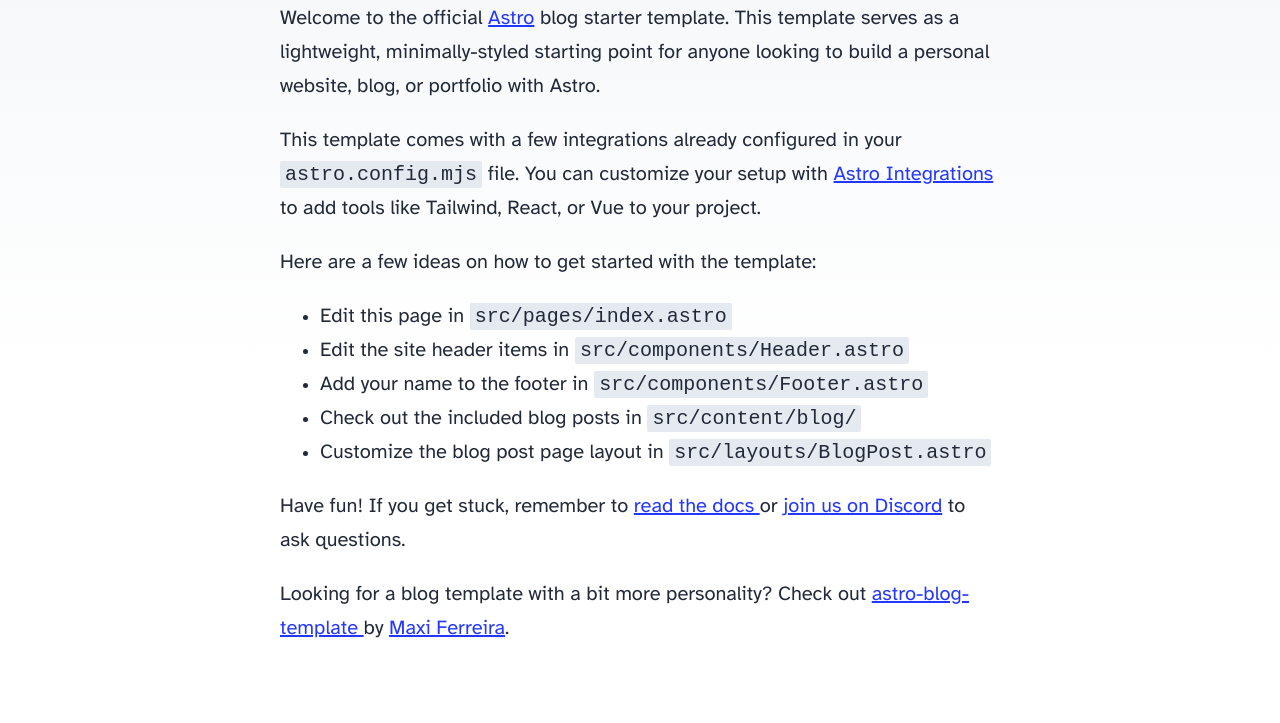
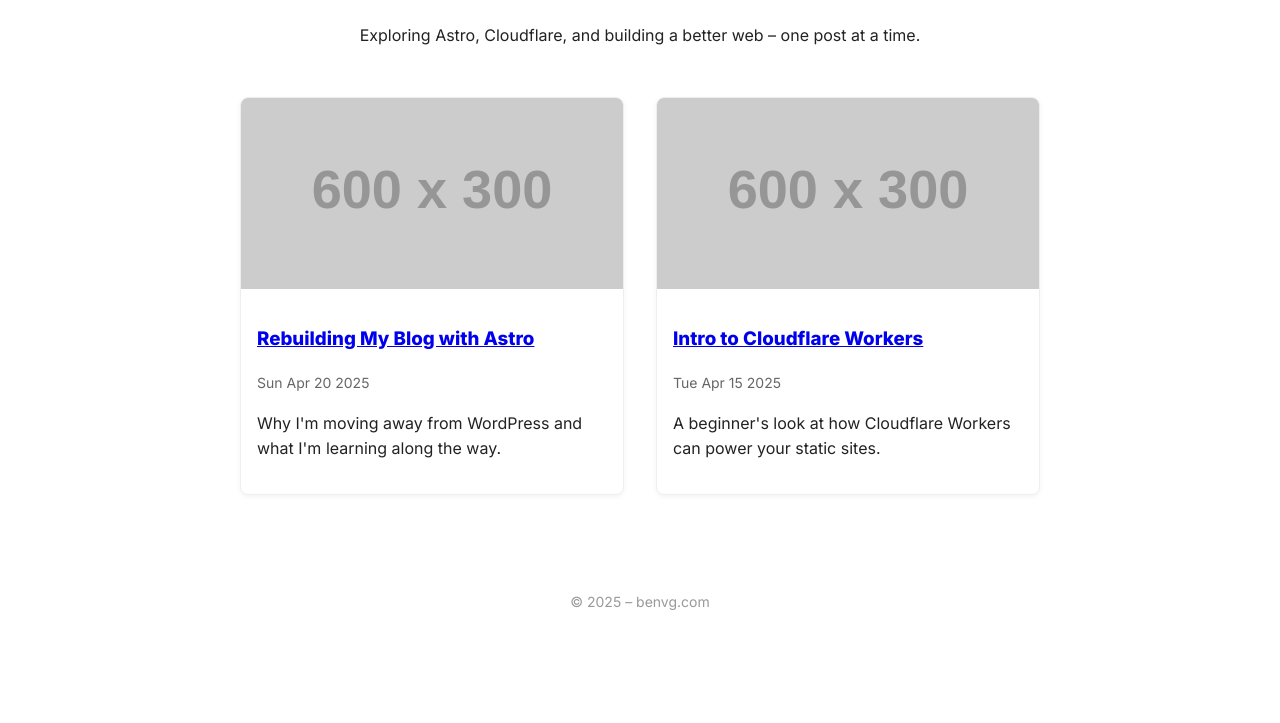
Before and after one commit to bvanglabbeek/benvg-blog, an Astro site: page / in a window 1280 px wide. Shown: the part 229-952 px from the top of the page. After the commit the page ends 858 px from the top, so only its background shows below. Built offline with nearby package versions, Linux system fonts and the light colour scheme; Astro itself is replaced by a stand-in of ours; placeholder pictures from the web are drawn by us.

Commit message:
new index and layout

```diff
--- /dev/null
+++ b/src/layouts/Layout.astro
@@ -0,0 +1,76 @@
+---
+const { title = "My Blog" } = Astro.props;
+---
+
+<html lang="en">
+  <head>
+    <meta charset="UTF-8" />
+    <meta name="viewport" content="width=device-width, initial-scale=1.0" />
+    <title>{title}</title>
+
+    <!-- Google Fonts -->
+    <link rel="preconnect" href="https://fonts.googleapis.com" />
+    <link rel="preconnect" href="https://fonts.gstatic.com" crossorigin />
+    <link
+      href="https://fonts.googleapis.com/css2?family=Inter:wght@400;600;800&display=swap"
+      rel="stylesheet"
+    />
+
+    <style>
+      :root {
+        --font-body: 'Inter', sans-serif;
+        --color-bg: #ffffff;
+        --color-text: #222;
+        --color-accent: #3b82f6;
+        --max-width: 800px;
+      }
+
+      body {
+        margin: 0;
+        font-family: var(--font-body);
+        background: var(--color-bg);
+        color: var(--color-text);
+        line-height: 1.6;
+        padding: 1rem;
+      }
+
+      a {
+        color: var(--color-accent);
+        text-decoration: none;
+      }
+
+      a:hover {
+        text-decoration: underline;
+      }
+
+      header {
+        text-align: center;
+        padding: 2rem 1rem;
+      }
+
+      main {
+        max-width: var(--max-width);
+        margin: 0 auto;
+        padding-bottom: 4rem;
+      }
+
+      footer {
+        text-align: center;
+        font-size: 0.875rem;
+        color: #999;
+        margin-top: 2rem;
+      }
+    </style>
+  </head>
+  <body>
+    <header>
+      <h1>{title}</h1>
+    </header>
+    <main>
+      <slot />
+    </main>
+    <footer>
+      &copy; {new Date().getFullYear()} – benvg.com
+    </footer>
+  </body>
+</html>
--- a/src/pages/index.astro
+++ b/src/pages/index.astro
@@ -1,50 +1,42 @@
 ---
-import BaseHead from '../components/BaseHead.astro';
-import Header from '../components/Header.astro';
-import Footer from '../components/Footer.astro';
-import { SITE_TITLE, SITE_DESCRIPTION } from '../consts';
+import Layout from '../layouts/Layout.astro'
+
+const posts = [
+  {
+    title: "Rebuilding My Blog with Astro",
+    excerpt: "Why I'm moving away from WordPress and what I'm learning along the way.",
+    slug: "/blog/rebuilding-my-blog",
+    date: "2025-04-20",
+    image: "https://via.placeholder.com/600x300?text=Astro+Blog"
+  },
+  {
+    title: "Intro to Cloudflare Workers",
+    excerpt: "A beginner's look at how Cloudflare Workers can power your static sites.",
+    slug: "/blog/cloudflare-workers",
+    date: "2025-04-15",
+    image: "https://via.placeholder.com/600x300?text=Cloudflare+Workers"
+  }
+];
 ---
 
-<!doctype html>
-<html lang="en">
-	<head>
-		<BaseHead title={SITE_TITLE} description={SITE_DESCRIPTION} />
-	</head>
-	<body>
-		<Header />
-		<main>
-			<h1>🧑‍🚀 Hello, Astronaut!</h1>
-			<p>
-				Welcome to the official <a href="https://astro.build/">Astro</a> blog starter template. This
-				template serves as a lightweight, minimally-styled starting point for anyone looking to build
-				a personal website, blog, or portfolio with Astro.
-			</p>
-			<p>
-				This template comes with a few integrations already configured in your
-				<code>astro.config.mjs</code> file. You can customize your setup with
-				<a href="https://astro.build/integrations">Astro Integrations</a> to add tools like Tailwind,
-				React, or Vue to your project.
-			</p>
-			<p>Here are a few ideas on how to get started with the template:</p>
-			<ul>
-				<li>Edit this page in <code>src/pages/index.astro</code></li>
-				<li>Edit the site header items in <code>src/components/Header.astro</code></li>
-				<li>Add your name to the footer in <code>src/components/Footer.astro</code></li>
-				<li>Check out the included blog posts in <code>src/content/blog/</code></li>
-				<li>Customize the blog post page layout in <code>src/layouts/BlogPost.astro</code></li>
-			</ul>
-			<p>
-				Have fun! If you get stuck, remember to <a href="https://docs.astro.build/"
-					>read the docs
-				</a> or <a href="https://astro.build/chat">join us on Discord</a> to ask questions.
-			</p>
-			<p>
-				Looking for a blog template with a bit more personality? Check out <a
-					href="https://github.com/Charca/astro-blog-template"
-					>astro-blog-template
-				</a> by <a href="https://twitter.com/Charca">Maxi Ferreira</a>.
-			</p>
-		</main>
-		<Footer />
-	</body>
-</html>
+<Layout title="benvg's Dev Blog">
+  <section style="text-align: center; margin-bottom: 3rem;">
+    <h2>Welcome to My Dev Blog</h2>
+    <p>Exploring Astro, Cloudflare, and building a better web – one post at a time.</p>
+  </section>
+
+  <section style="display: grid; gap: 2rem; grid-template-columns: repeat(auto-fit, minmax(300px, 1fr));">
+    {posts.map(post => (
+      <article style="border: 1px solid #eee; border-radius: 8px; overflow: hidden; box-shadow: 0 2px 5px rgba(0,0,0,0.05);">
+        <a href={post.slug}>
+          <img src={post.image} alt={post.title} style="width: 100%; display: block;" />
+        </a>
+        <div style="padding: 1rem;">
+          <h3><a href={post.slug}>{post.title}</a></h3>
+          <p style="color: #666; font-size: 0.875rem;">{new Date(post.date).toDateString()}</p>
+          <p>{post.excerpt}</p>
+        </div>
+      </article>
+    ))}
+  </section>
+</Layout>
```
Also changed, not shown: src/pages/index2.astro (added, +50 -0 lines).
